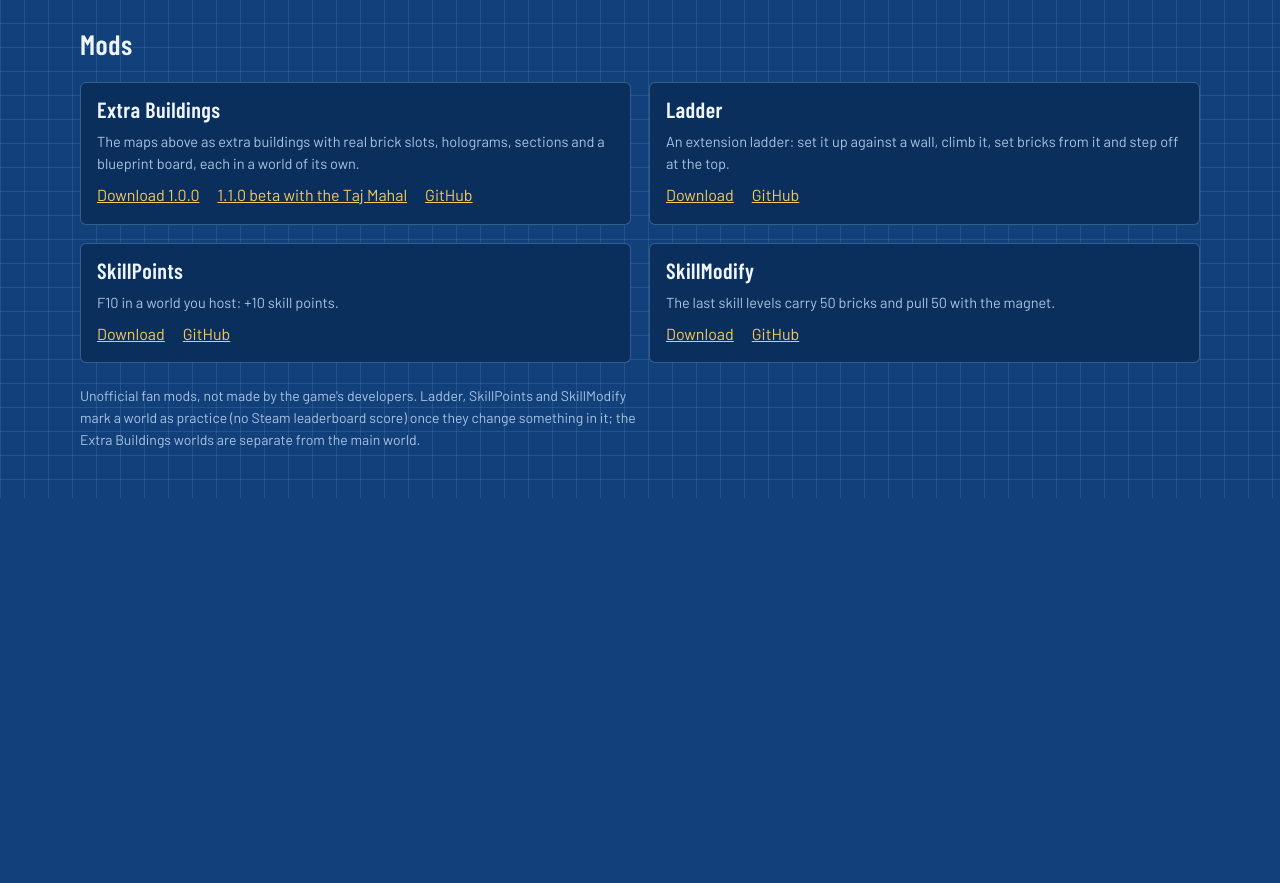
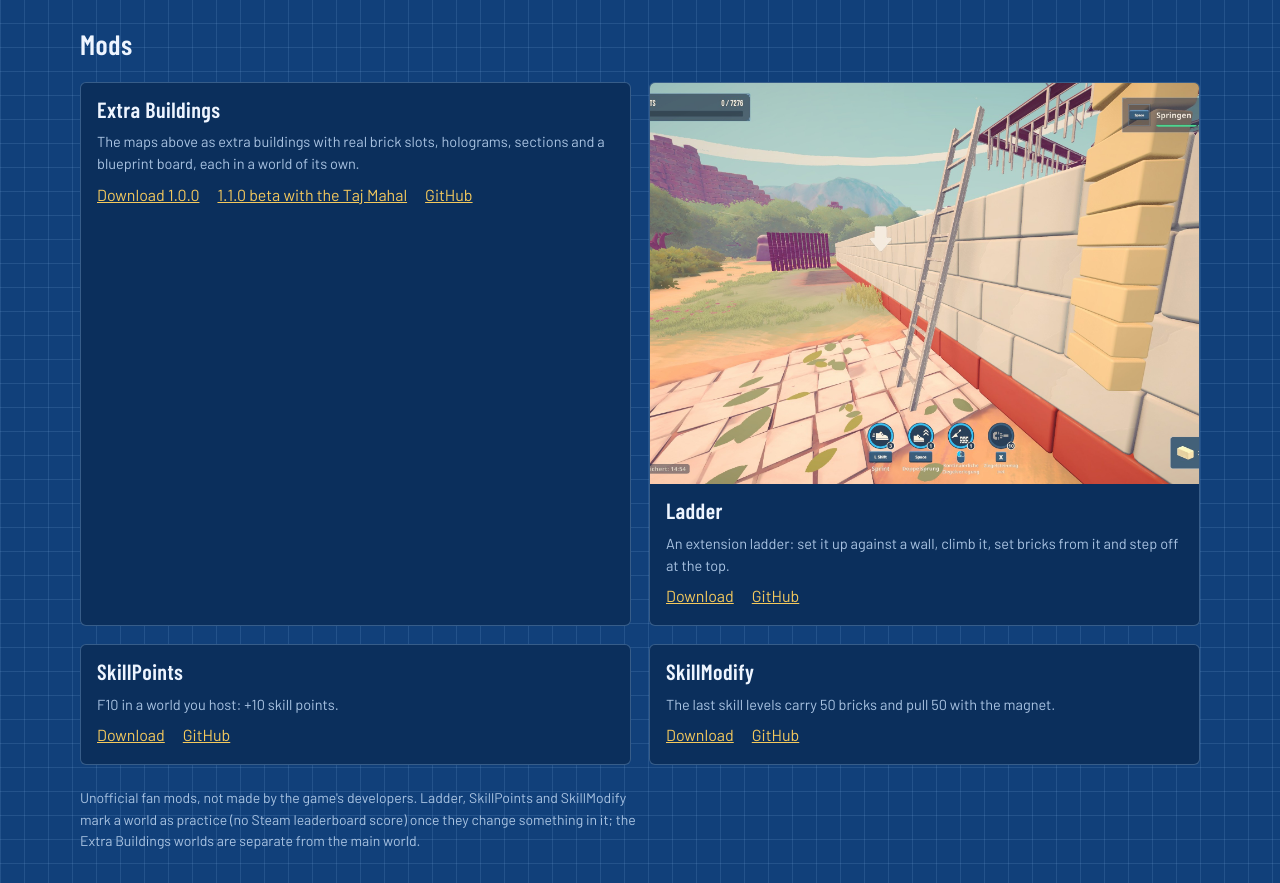
Before and after one commit to michel86ch-ui/brickbybrick-mod, a plain HTML site: page docs/index.html in a window 1280 px wide. Shown: the part 1441-2324 px from the top of the page. Before the commit the page ends 1939 px from the top, so only its background shows below. Drawn offline with nearby package versions, Linux system fonts and the light colour scheme.

Commit message:
Ladder screenshot on the overview page
Co-Authored-By: Claude Opus 5.5 <noreply@anthropic.com>

```diff
--- a/docs/index.html
+++ b/docs/index.html
@@ -108,6 +108,7 @@ a { color: var(--accent); }
       </div>
     </article>
     <article class="card">
+      <img src="showcase/ladder-1.jpg" width="1969" height="1440" alt="The ladder of the Ladder mod leaning against the wall of a platform in the game, its top over the edge" loading="lazy">
       <div class="body">
         <h3>Ladder</h3>
         <p class="meta">An extension ladder: set it up against a wall, climb it, set bricks from it and step off at the top.</p>
```
Also changed, not shown: docs/showcase/ladder-1.jpg (added).
